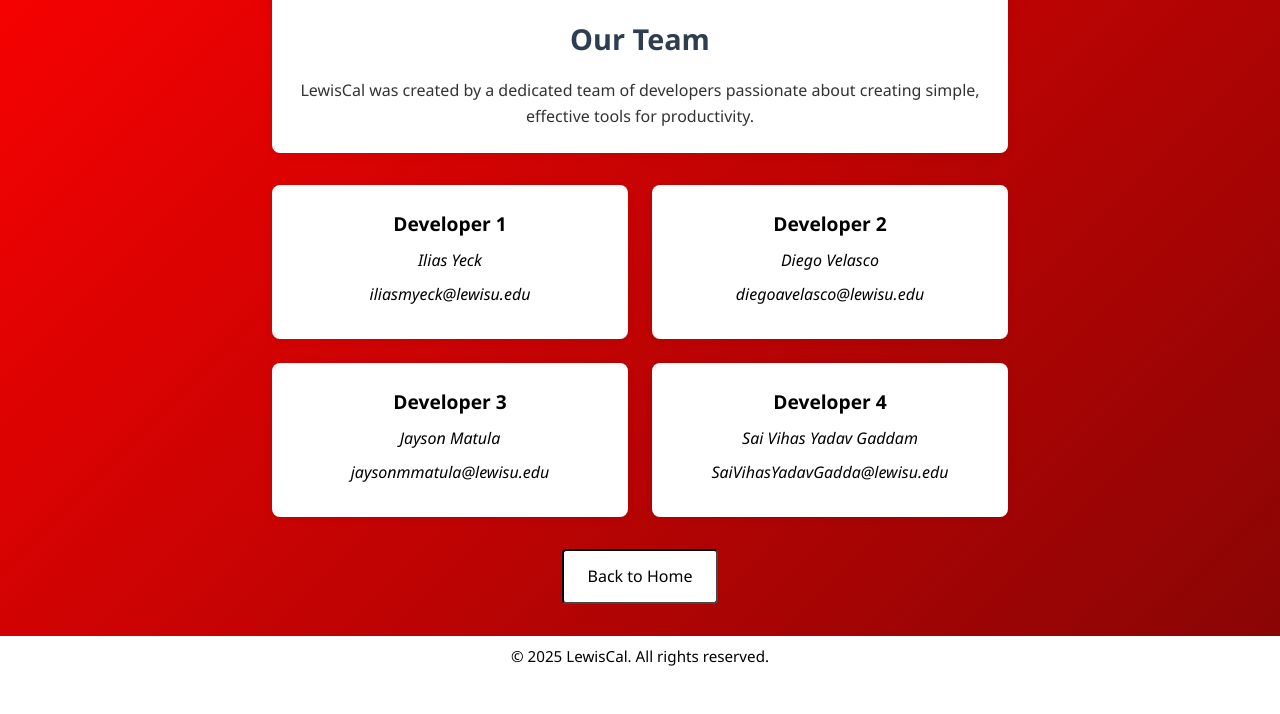
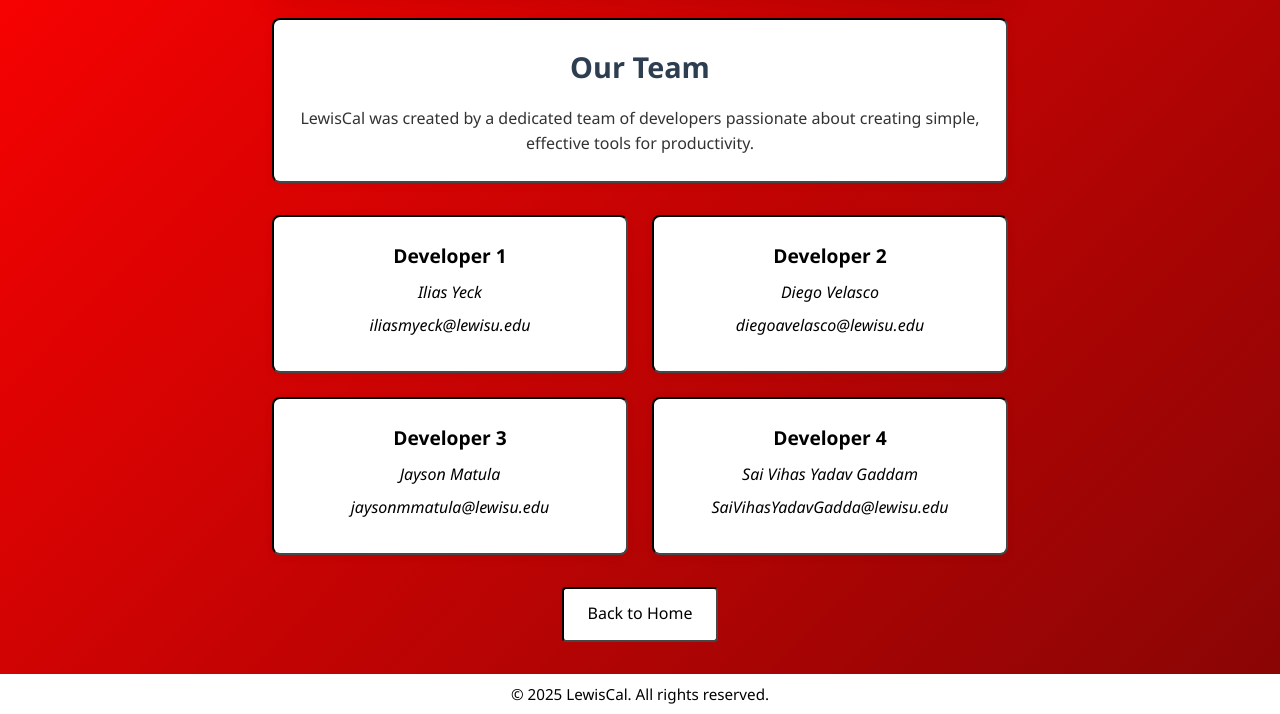
Before and after one commit to DV-SoftEnginFall2025-Sprint-04/LewisCal, a plain HTML site: page frontend/credits.html in a window 1280 px wide. Shown: the part 163-877 px from the top of the page. Before the commit the page ends 840 px from the top, so only its background shows below. Drawn offline with Linux system fonts and the light colour scheme.

Commit message:
UI update

```diff
--- a/frontend/style1.css
+++ b/frontend/style1.css
@@ -104,6 +104,7 @@
   background-color: white;
   padding: 1.5rem;
   border-radius: 8px;
+  border: 2px inset rgb(71, 71, 71);
   box-shadow: 0 2px 10px rgba(0, 0, 0, 0.05);
   margin-bottom: 2rem;
   text-align: center;
@@ -174,6 +175,7 @@
   background-color: white;
   padding: 1.5rem;
   border-radius: 8px;
+  border: 2px inset rgb(71, 71, 71);
   box-shadow: 0 2px 10px rgba(0, 0, 0, 0.05);
   text-align: center;
 }
```
Also changed, not shown: frontend/credits.html (+2 -0 lines).
